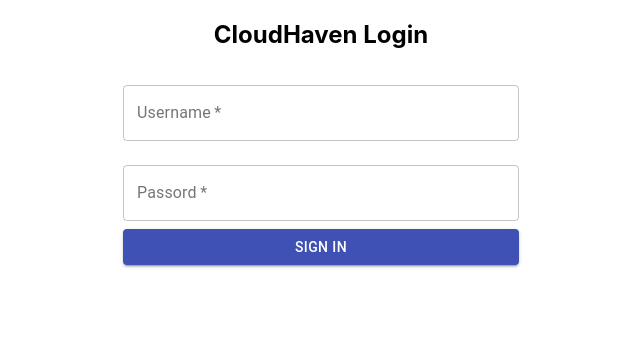
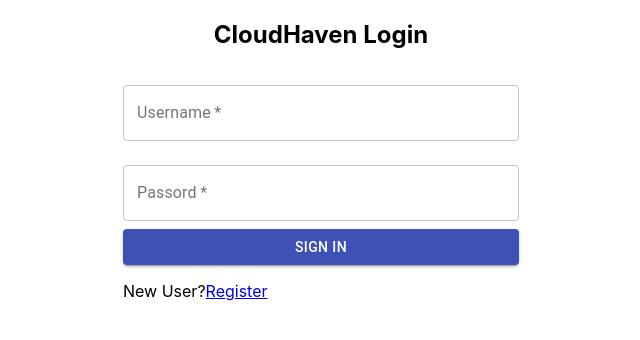
Before and after one commit to CPSECapstone/Team805, a React (Create React App) app in the folder frontend/: page /login in a window 1280 px wide. Shown: the top 340 px of the page, without its empty margins (319-959 px from the left). Built offline with nearby package versions, Linux system fonts and the light colour scheme.

Commit message:
linking pages

```diff
--- a/frontend/src/App.js
+++ b/frontend/src/App.js
@@ -3,6 +3,7 @@ import SampleFlow from './SampleFlow/SampleFlow';
 import uibuilder from './uibuilder.js';
 import {BrowserRouter, Route} from 'react-router-dom';
 import Login from './Login/Login';
+import Registration from './Registration/Registration';
 import Homepage from './Homepage/Homepage';
 import PrivateRoute from './CustomRoutes/PrivateRoute';
 import PublicRoute from './CustomRoutes/PublicRoute';
@@ -21,6 +22,8 @@ class App extends Component {
         <Route exact path='/' component = {Homepage}/>
         <PrivateRoute path='/sampleflow' component = {BuiltSampleFlow}/>
         <PublicRoute restricted={true} exact path='/login' component={Login}/>
+        <PublicRoute restricted={false} exact path='/register'
+          component={Registration}/>
         <PublicRoute restricted={false} exact path='/public'
           component={ExamplePublicPage}/>
       </BrowserRouter>
--- a/frontend/src/Login/Login.js
+++ b/frontend/src/Login/Login.js
@@ -1,4 +1,5 @@
 import React, {useState} from 'react';
+import {Link, withRouter} from 'react-router-dom';
 import Container from '@material-ui/core/Container';
 import TextField from '@material-ui/core/TextField';
 import Button from '@material-ui/core/Button';
@@ -74,9 +75,13 @@ const Login = () => {
         >
           Sign In
         </Button>
+        <p className="message">
+          New User?
+          <Link to="/register">Register</Link>
+        </p>
       </form>
     </Container>
   );
 };
 
-export default Login;
+export default withRouter(Login);
```
